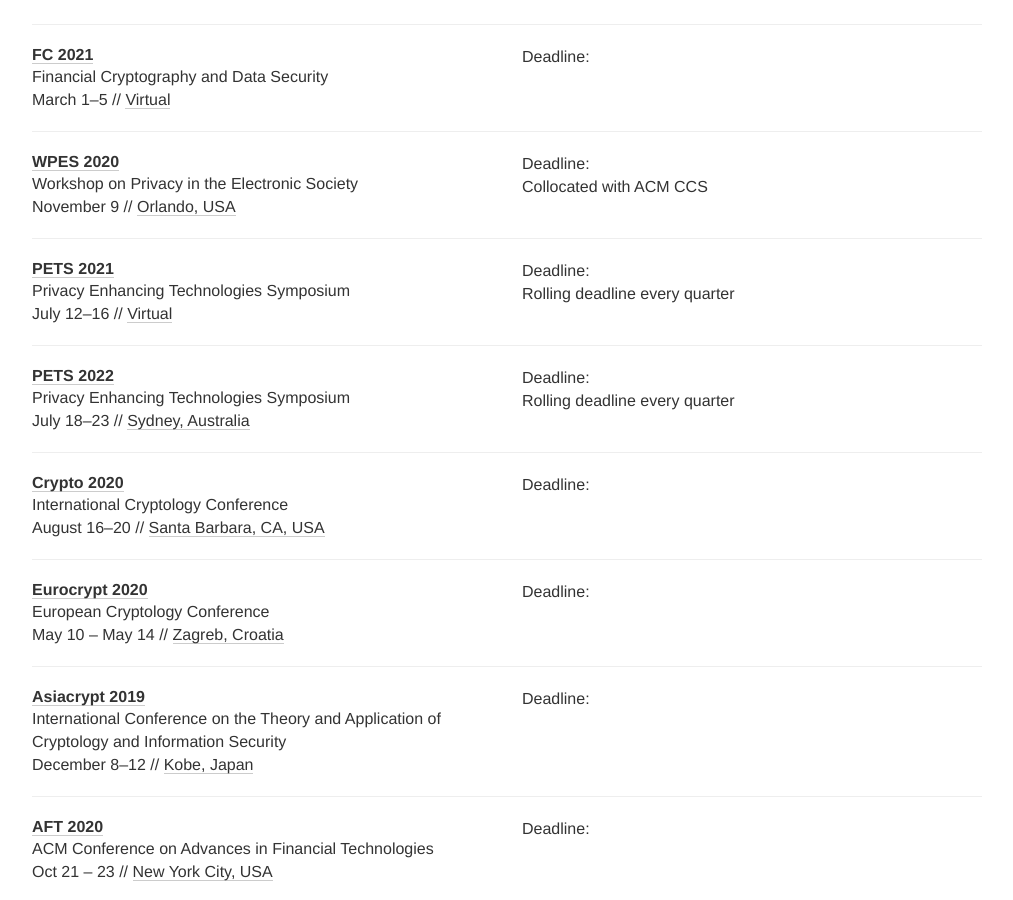
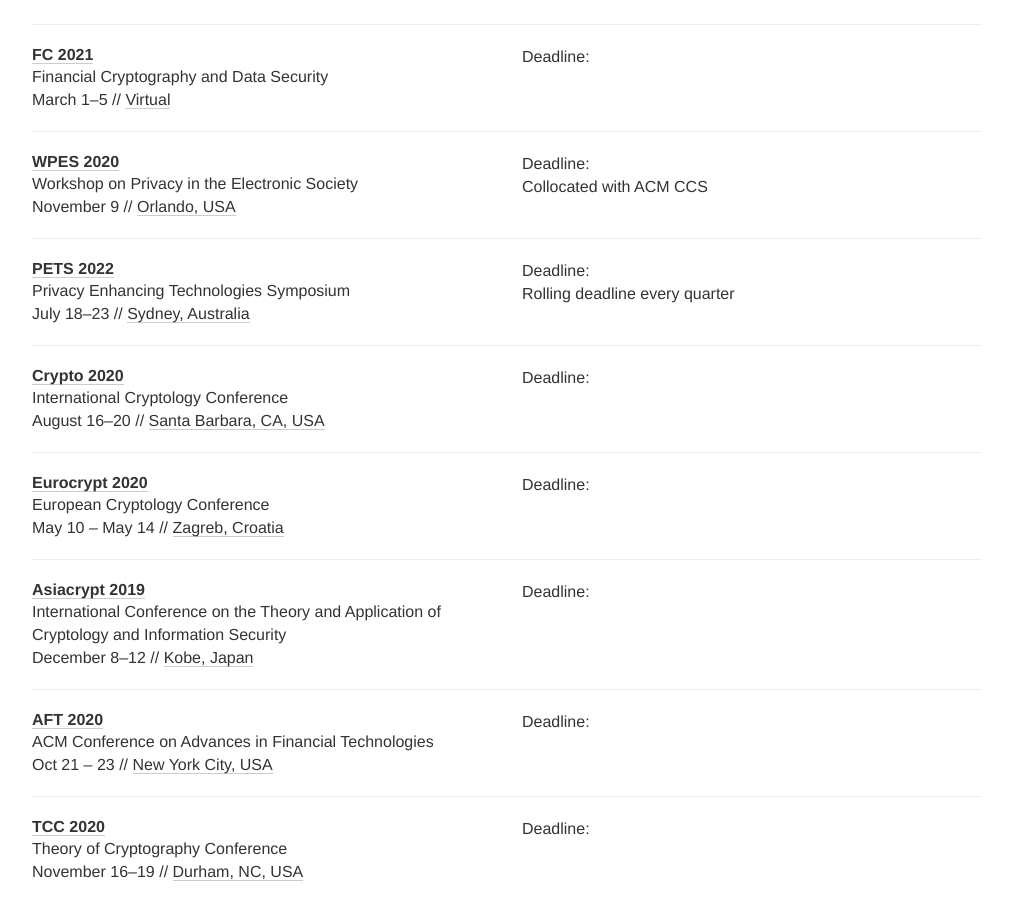
Before and after one commit to sec-deadlines/sec-deadlines.github.io, a Jekyll site: the page built from index.html, in a window 1280 px wide and 900 px high, scrolled down 1396 px. Shown: the whole window, without its empty margins (133-1146 px from the left). Built offline with Jekyll 4.4.1, drawn with Linux system fonts in a browser that asks for light colours; nearby versions of some CDN libraries; comment, search, counter and statistics services are not loaded.

```diff
--- a/_data/conferences.yml
+++ b/_data/conferences.yml
@@ -136,29 +136,13 @@
 
 - name: PETS
   description: Privacy Enhancing Technologies Symposium
-  year: 2021
-  link: https://petsymposium.org
-  deadline:
-    - "2020-05-31 23:59"
-    - "2020-08-31 23:59"
-    - "2020-11-30 23:59"
-    - "2021-02-28 23:59"
-  comment: Rolling deadline every quarter
-  timezone: Etc/GMT+11
-  date: July 12-16
-  place: Virtual
-  tags: PRIV
-
-
-- name: PETS
-  description: Privacy Enhancing Technologies Symposium
   year: 2022
   link: https://petsymposium.org
   deadline:
-    - "2021-05-31 23:59"
-    - "2021-08-31 23:59"
-    - "2021-11-30 23:59"
-    - "2022-02-28 23:59"
+    - "%y-05-31 23:59"
+    - "%y-08-31 23:59"
+    - "%y-11-30 23:59"
+    - "%y-02-28 23:59"
   comment: Rolling deadline every quarter
   timezone: Etc/GMT+11
   date: July 18-23
```
